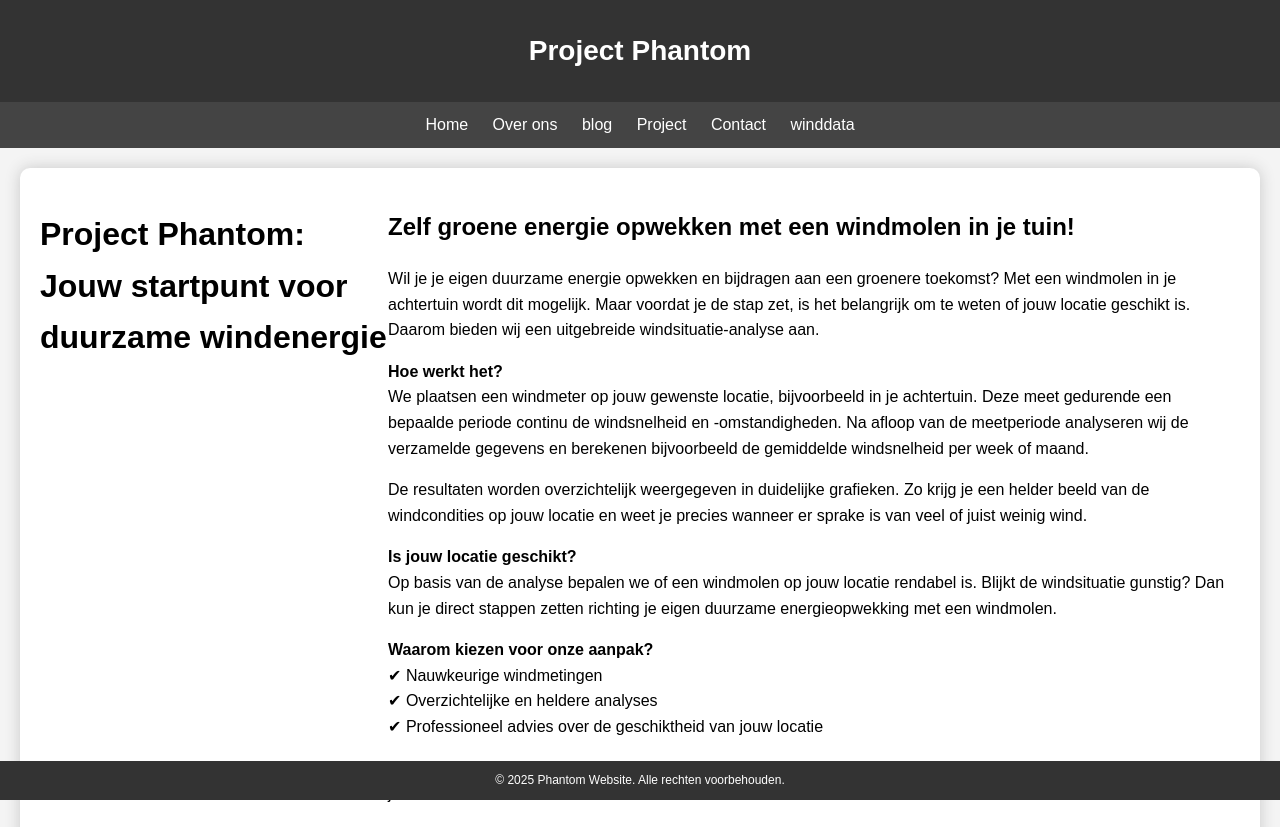
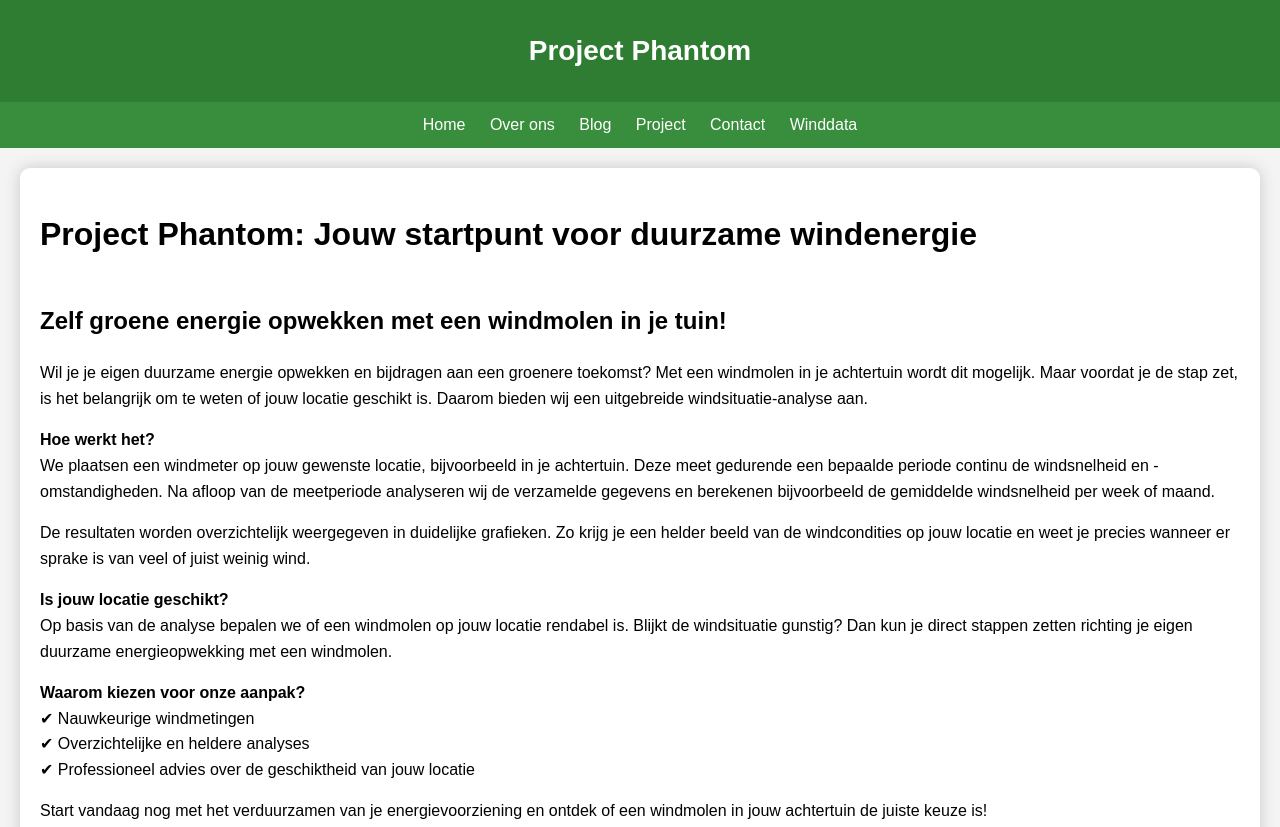
Before and after one commit to Dries-1/PhantomProject, a plain HTML site: page project.html in a window 1280 px wide. Shown: the top 827 px of the page. Drawn offline with Linux system fonts and the light colour scheme.

Commit message:
project in kleur :)

```diff
--- a/project.html
+++ b/project.html
@@ -17,7 +17,7 @@
             color: #000000;
         }
         header {
-            background: #333;
+            background: #2E7D32;
             color: #fff;
             padding: 10px 15px;
             text-align: center;
@@ -25,7 +25,7 @@
             font-weight: bold;
         }
         nav {
-            background: #444;
+            background: #388E3C;
             color: #fff;
             padding: 10px;
             text-align: center;
@@ -36,10 +36,11 @@
             margin: 0 10px;
         }
         nav a:hover {
-            color: #ffcc00;
+            color: #C8E6C9;
         }
         .container {
             display: flex;
+            flex-direction: column;
             margin: 20px;
             background: #ffffff;
             box-shadow: 0 0 15px rgb(200, 200, 200);
@@ -57,7 +58,7 @@
         }
         .cta-button {
             display: inline-block;
-            background: #444;
+            background: #388E3C;
             color: white;
             padding: 12px 20px;
             font-size: 18px;
@@ -68,18 +69,16 @@
             margin-top: 10px;
         }
         .cta-button:hover {
-            background: #ffcc00;
+            background: #C8E6C9;
             color: #000000;
         }
         footer {
-            background: #333;
+            background: #2E7D32;
             color: #fff;
             text-align: center;
-            padding: 10px 0;
+            padding: 20px 0;
             font-size: 12px;
-            position: fixed;
             width: 100%;
-            bottom: 0;
         }
     </style>
 </head>
@@ -90,11 +89,10 @@
     <nav>
         <a href="index.html">Home</a>
         <a href="over.html">Over ons</a>
-        <a href="blog.html">blog</a>
+        <a href="blog.html">Blog</a>
         <a href="project.html">Project</a>
         <a href="contact.html">Contact</a>
-        <a href="winddatapage.html">winddata</a>
-
+        <a href="winddatapage.html">Winddata</a>
     </nav>
 
     <div class="container">
```
